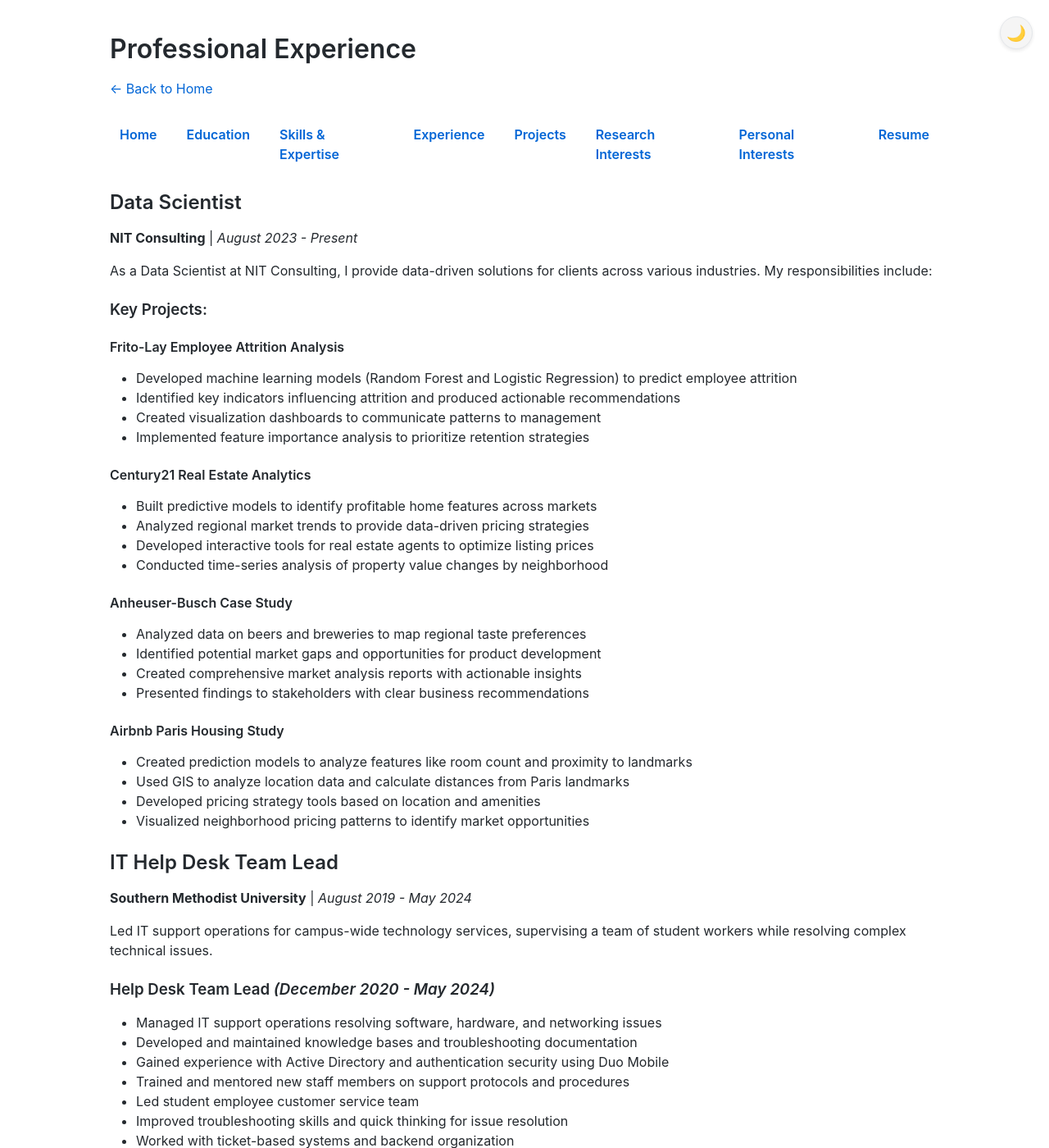
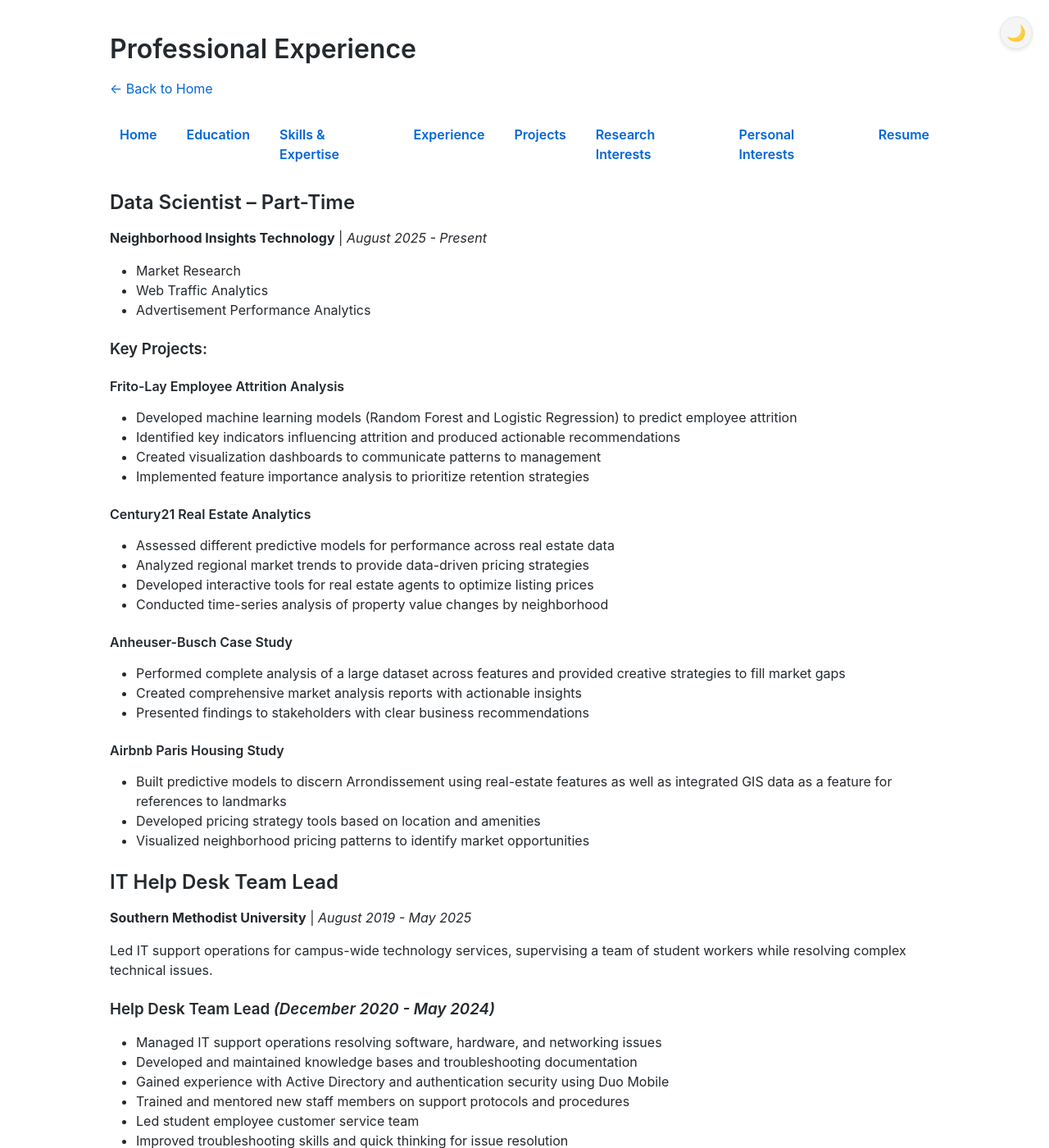
Before and after one commit to CDCastr0/CDCastr0.github.io, a Jekyll site: the page built from experience.md, in a window 1280 px wide and 1400 px high. Shown: the whole window at 82% size. Built offline with Jekyll 4.4.1, drawn with Linux system fonts in a browser that asks for light colours; our own code applies the rules of GitHub Pages for plain Markdown files; some of the changed text lies outside the part shown.

Commit message:
Update resume to reflect current role and dates
- Neighborhood Insights Technology (was NIT Consulting), Data Scientist Part-Time, Aug 2025–Present
- Add Market Research, Web Traffic Analytics, Advertisement Performance Analytics bullets
- Campus Minister end date Aug 2025 (role ended)
- IT Help Desk overall end date corrected to May 2025
- Add OpenClaw, LM Studio, ChatGPT, OpenAI Codex, Excel to skills

Co-Authored-By: Claude Sonnet 4.6 <noreply@anthropic.com>

```diff
--- a/experience.md
+++ b/experience.md
@@ -13,10 +13,12 @@
   <a href="https://cdcastr0.github.io/resume">Resume</a>
 </div>
 
-## Data Scientist
-**NIT Consulting** | _August 2023 - Present_
+## Data Scientist – Part-Time
+**Neighborhood Insights Technology** | _August 2025 - Present_
 
-As a Data Scientist at NIT Consulting, I provide data-driven solutions for clients across various industries. My responsibilities include:
+- Market Research
+- Web Traffic Analytics
+- Advertisement Performance Analytics
 
 ### Key Projects:
 
@@ -27,25 +29,23 @@ As a Data Scientist at NIT Consulting, I provide data-driven solutions for clien
 - Implemented feature importance analysis to prioritize retention strategies
 
 #### Century21 Real Estate Analytics
-- Built predictive models to identify profitable home features across markets
+- Assessed different predictive models for performance across real estate data
 - Analyzed regional market trends to provide data-driven pricing strategies
 - Developed interactive tools for real estate agents to optimize listing prices
 - Conducted time-series analysis of property value changes by neighborhood
 
 #### Anheuser-Busch Case Study
-- Analyzed data on beers and breweries to map regional taste preferences
-- Identified potential market gaps and opportunities for product development
+- Performed complete analysis of a large dataset across features and provided creative strategies to fill market gaps
 - Created comprehensive market analysis reports with actionable insights
 - Presented findings to stakeholders with clear business recommendations
 
 #### Airbnb Paris Housing Study
-- Created prediction models to analyze features like room count and proximity to landmarks
-- Used GIS to analyze location data and calculate distances from Paris landmarks
+- Built predictive models to discern Arrondissement using real-estate features as well as integrated GIS data as a feature for references to landmarks
 - Developed pricing strategy tools based on location and amenities
 - Visualized neighborhood pricing patterns to identify market opportunities
 
 ## IT Help Desk Team Lead
-**Southern Methodist University** | _August 2019 - May 2024_
+**Southern Methodist University** | _August 2019 - May 2025_
 
 Led IT support operations for campus-wide technology services, supervising a team of student workers while resolving complex technical issues.
 
@@ -68,7 +68,7 @@ Led IT support operations for campus-wide technology services, supervising a tea
 - Gained hands-on experience with Microsoft Windows and macOS technical administration
 
 ## Campus Minister (Part-Time)
-**Cru** | _August 2023 - Present_
+**Cru** | _August 2023 - August 2025_
 
 Serve as a campus minister while managing significant logistical and financial responsibilities for international trips.
 
```
Also changed, not shown: resume.md (+13 -11 lines), skills.md (+2 -2 lines).
